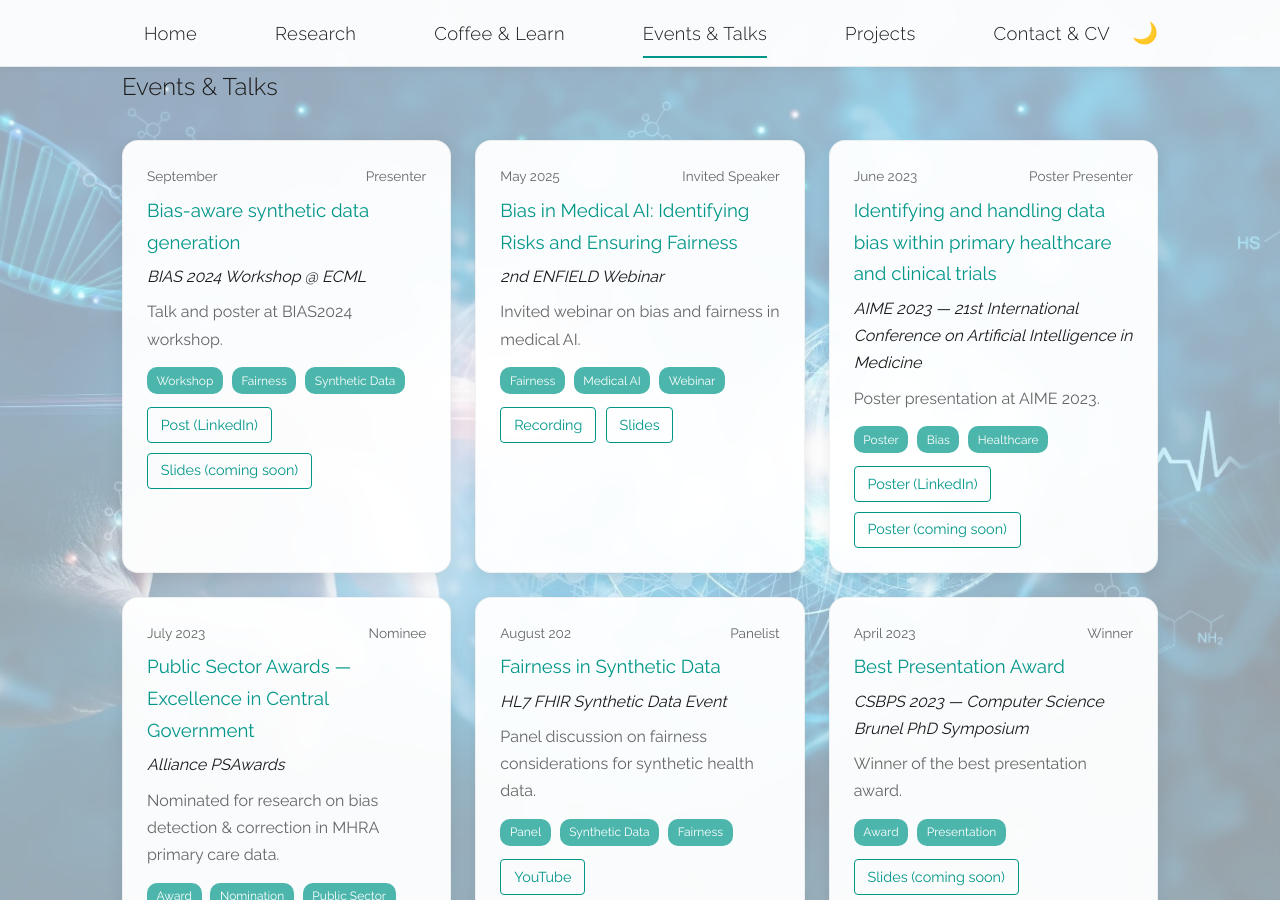
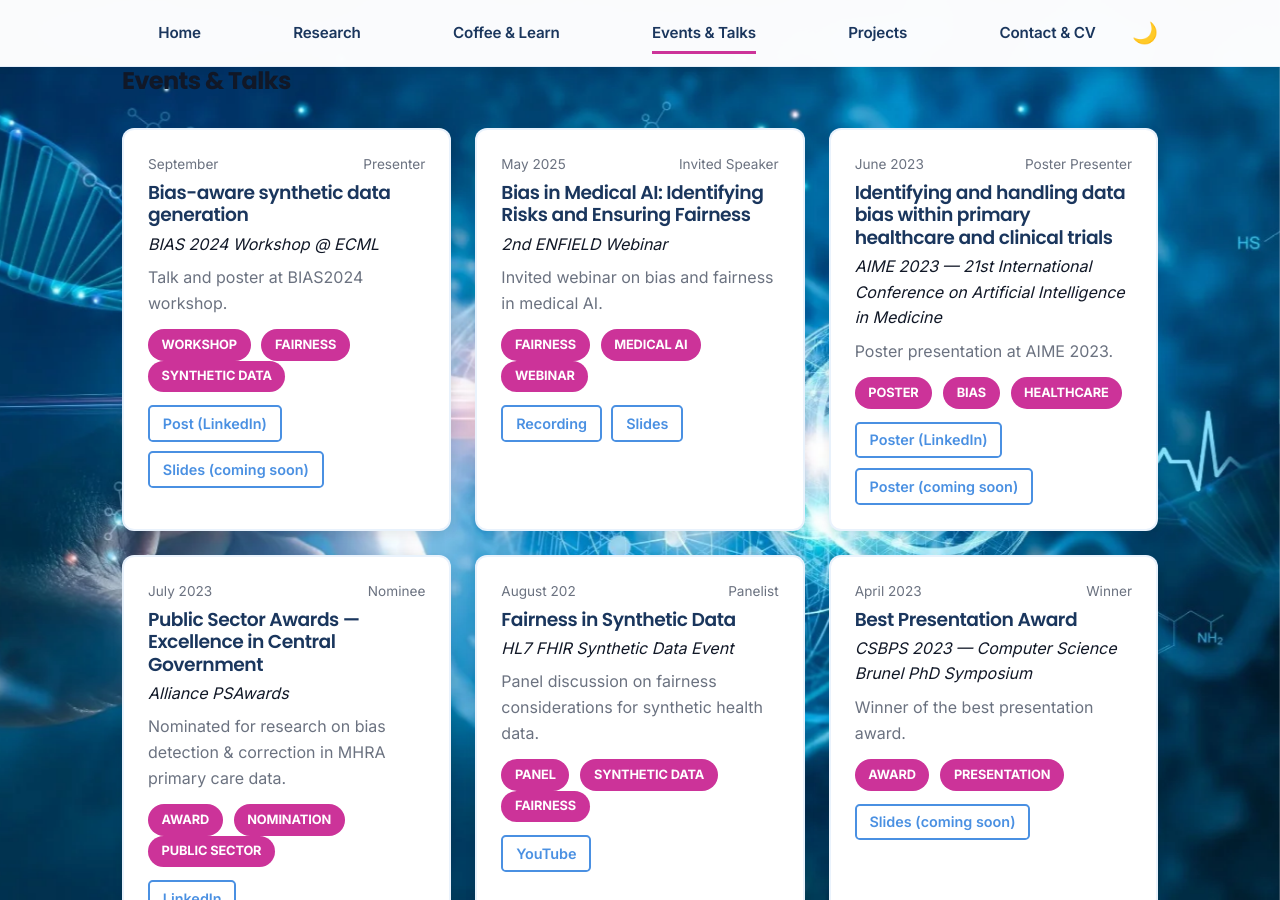
Before and after one commit to barbaraDraghi/barbaradraghi.github.io, a Jekyll site: the page built from pages/events-talks.md, in a window 1280 px wide and 900 px high. Built offline with Jekyll 4.4.1, drawn with Linux system fonts in a browser that asks for light colours.

Commit message:
updating style

```diff
--- a/assets/css/style.css
+++ b/assets/css/style.css
@@ -3,41 +3,75 @@
    Unified Glass Design (Dark default + White Light Mode)
    ========================================================== */
 
-@import url('https://fonts.googleapis.com/css2?family=Raleway:wght@300;400;500;600;700&family=Merriweather:wght@300;400;700&display=swap');
+@import url('https://fonts.googleapis.com/css2?family=Inter:wght@400;500;600;700;800&family=Poppins:wght@600;700;800&display=swap');
 
 /* ==========================================================
    COLOR SYSTEM
    ========================================================== */
 
 :root {
-  --font-main: 'Raleway', 'Helvetica Neue', Arial, sans-serif;
-  --font-accent: 'Merriweather', serif;
+  --font-main: 'Inter', -apple-system, BlinkMacSystemFont, 'Segoe UI', sans-serif;
+  --font-accent: 'Poppins', 'Inter', sans-serif;
 
-  --petrol-base: #009688;
-  --petrol-dark: #00796b;
-  --petrol-light: #4db6ac;
-  --petrol-glow: rgba(0, 150, 136, 0.25);
+  /* === LIGHT MODE (DEFAULT) === */
+  /* Primary Blue - from CPRD slide */
+  --primary-blue: #4A90E2;
+  --primary-blue-dark: #357ABD;
+  --primary-blue-light: #64A8F5;
+  --navy-blue: #1A365D;
 
-  /* === DEFAULT: DARK THEME === */
-  --color-bg: #0d1117;
-  --color-text: #f2f2f2;
-  --color-muted: #999;
-  --color-border: rgba(255,255,255,0.1);
-  --color-panel: rgba(25,25,25,0.7);
-  --color-shadow: rgba(0,0,0,0.4);
-  --color-bg-rgb: 13,17,23;
+  /* Accent Magenta - from slide "WHY DO WE NEED IT?" */
+  --accent-magenta: #CC3399;
+  --accent-magenta-dark: #A3297A;
+  --accent-magenta-light: #D966B8;
+  --magenta-vibrant: #CC3399;
+
+  /* Supporting Blues */
+  --blue-soft: #64B5F6;
+  --blue-deep: #1A365D;
+  --blue-pale: #E3F2FD;
+
+  /* Light Mode Colors */
+  --color-bg: #F9FAFB;
+  --color-text: #111827;
+  --color-muted: #6B7280;
+  --color-border: rgba(74, 144, 226, 0.12);
+  --color-panel: #FFFFFF;
+  --color-shadow: rgba(0, 0, 0, 0.08);
+  --color-bg-rgb: 249, 250, 251;
+  --primary-glow: rgba(74, 144, 226, 0.2);
+  --accent-glow: rgba(204, 51, 153, 0.25);
 }
 
-/* === LIGHT MODE === */
-[data-theme="light"] {
-  --color-bg: #fdfdfd;                 /* overall page background */
-  --color-text: #1a1a1a;               /* main text */
-  --color-muted: #666;                 /* secondary text */
-  --color-border: rgba(0, 0, 0, 0.08);
-  --color-shadow: rgba(0, 0, 0, 0.08);
-  --color-panel: rgba(255, 255, 255, 0.9); /* bright translucent white */
-  --color-bg-rgb: 255, 255, 255;
-  --petrol-glow: rgba(0, 150, 136, 0.15);
+/* === DARK MODE === */
+[data-theme="dark"] {
+  /* Lighter Blues for dark mode visibility */
+  --primary-blue: #64B5F6;
+  --primary-blue-dark: #42A5F5;
+  --primary-blue-light: #90CAF9;
+  --navy-blue: #90CAF9;
+
+  /* Brighter Magenta for dark backgrounds */
+  --accent-magenta: #E680C4;
+  --accent-magenta-dark: #CC3399;
+  --accent-magenta-light: #F0A3D6;
+  --magenta-vibrant: #CC3399;
+
+  /* Supporting Blues */
+  --blue-soft: #90CAF9;
+  --blue-deep: #1E88E5;
+  --blue-pale: #0D47A1;
+
+  /* Dark Mode Colors */
+  --color-bg: #0d1117;
+  --color-text: #E8EAED;
+  --color-muted: #90A4AE;
+  --color-border: rgba(100, 181, 246, 0.2);
+  --color-panel: #1C2128;
+  --color-shadow: rgba(0, 0, 0, 0.5);
+  --color-bg-rgb: 13, 17, 23;
+  --primary-glow: rgba(100, 181, 246, 0.3);
+  --accent-glow: rgba(230, 128, 196, 0.3);
 }
 
 /* ==========================================================
@@ -59,7 +93,7 @@
   background-size: cover;
   background-position: center;
   background-repeat: no-repeat;
-  opacity: 0.4;
+  opacity: 1;
   z-index: -1;
 }
 
@@ -67,24 +101,29 @@ body {
   font-family: var(--font-main);
   background-color: var(--color-bg);
   color: var(--color-text);
-  line-height: 1.7;
+  line-height: 1.6;
+  font-size: 16px;
   transition: background-color 0.3s ease, color 0.3s ease;
   max-width: 1100px;
   margin: 0 auto;
   padding: 0 2rem;
+  -webkit-font-smoothing: antialiased;
+  -moz-osx-font-smoothing: grayscale;
 }
 
 a {
-  color: var(--petrol-base);
+  color: var(--primary-blue);
   text-decoration: none;
   transition: color 0.2s ease;
 }
-a:hover { color: var(--petrol-dark); }
+a:hover { color: var(--accent-magenta); }
 
 h1, h2, h3, h4 {
-  font-family: var(--font-main);
+  font-family: var(--font-accent);
   margin-bottom: 0.6rem;
-  font-weight: 300;
+  font-weight: 700;
+  letter-spacing: -0.025em;
+  line-height: 1.2;
 }
 
 /* ==========================================================
@@ -94,17 +133,19 @@ h1, h2, h3, h4 {
   display: flex;
   justify-content: center;
   align-items: center;
-  padding: 0.8rem 0;
+  padding: 1rem 0;
   position: sticky;
   top: 0;
   z-index: 100;
-  background: rgba(var(--color-bg-rgb), 0.9);
-  backdrop-filter: blur(8px);
-  border-bottom: 1px solid var(--color-border);
+  background: rgba(255, 255, 255, 0.98);
+  backdrop-filter: saturate(180%) blur(20px);
+  -webkit-backdrop-filter: saturate(180%) blur(20px);
+  border-bottom: 1px solid rgba(0, 0, 0, 0.06);
   margin-left: calc(-1 * ((100vw - 1100px) / 2 + 2rem));
   margin-right: calc(-1 * ((100vw - 1100px) / 2 + 2rem));
   width: 100vw;
   max-width: 100vw;
+  box-shadow: 0 1px 3px rgba(0, 0, 0, 0.05);
 }
 
 .nav-wrapper {
@@ -127,11 +168,12 @@ h1, h2, h3, h4 {
 
 .nav-right a {
   position: relative;
-  color: var(--color-text);
-  font-weight: 300;
-  font-size: 1.15rem;
+  color: var(--navy-blue);
+  font-weight: 600;
+  font-size: 0.95rem;
   padding: 0.3rem 0;
-  letter-spacing: 0.02em;
+  letter-spacing: -0.01em;
+  text-transform: capitalize;
 }
 
 .nav-right a::after {
@@ -140,8 +182,8 @@ h1, h2, h3, h4 {
   left: 0;
   bottom: -4px;
   width: 0%;
-  height: 2px;
-  background-color: var(--petrol-base);
+  height: 3px;
+  background: var(--accent-magenta);
   transition: width 0.25s ease;
 }
 .nav-right a:hover::after,
@@ -158,7 +200,7 @@ h1, h2, h3, h4 {
 }
 #theme-toggle:hover {
   transform: scale(1.1);
-  color: var(--petrol-base);
+  color: var(--accent-magenta);
 }
 
 /* ==========================================================
@@ -170,35 +212,41 @@ h1, h2, h3, h4 {
   justify-content: space-between;
   flex-wrap: wrap;
   gap: 3rem;
-  padding: 3.5rem 2.5rem;
-  border-radius: 1.2rem;
+  padding: 4rem 3rem;
+  border-radius: 1.25rem;
   margin: 3rem 0;
-  background: var(--color-panel);
-  backdrop-filter: blur(14px);
-  box-shadow: 0 8px 25px var(--color-shadow);
-  transition: background 0.3s ease, box-shadow 0.3s ease;
+  background: linear-gradient(135deg, #FFFFFF 0%, #F8FAFB 100%);
+  box-shadow: 0 10px 40px rgba(0, 0, 0, 0.06), 0 2px 8px rgba(0, 0, 0, 0.04);
+  border: 1px solid rgba(0, 0, 0, 0.05);
+  transition: transform 0.3s ease, box-shadow 0.3s ease;
 }
 
 .hero:hover { transform: translateY(-2px); }
 
 .intro { flex: 1 1 55%; text-align: left; }
 .intro h1 {
-  font-size: 2.6rem;
-  color: var(--petrol-base);
-  font-weight: 300;
+  font-size: 3.5rem;
+  color: var(--accent-magenta);
+  font-weight: 800;
   text-align: left;
+  letter-spacing: -0.04em;
+  line-height: 1.1;
+  margin-bottom: 0.5rem;
 }
 }
 .intro h2 {
-  font-weight: 400;
-  color: var(--color-muted);
+  font-weight: 500;
+  color: var(--navy-blue);
   margin-bottom: 1.5rem;
+  font-size: 1.25rem;
+  letter-spacing: -0.01em;
 }
 .intro p {
-  font-size: 1rem;
+  font-size: 1.05rem;
   color: var(--color-text);
   margin-bottom: 1.8rem;
   line-height: 1.7;
+  font-weight: 400;
 }
 
 .portrait {
@@ -210,8 +258,8 @@ h1, h2, h3, h4 {
   height: 300px;
   border-radius: 50%;
   object-fit: cover;
-  border: 3px solid var(--petrol-base);
-  box-shadow: 0 0 24px var(--petrol-glow);
+  border: 5px solid var(--accent-magenta);
+  box-shadow: 0 12px 40px var(--accent-glow), 0 0 0 1px rgba(255,255,255,0.8);
   transition: transform 0.4s ease, box-shadow 0.4s ease;
 }
 .portrait img:hover {
@@ -229,19 +277,22 @@ h1, h2, h3, h4 {
   margin-top: 1.2rem;
 }
 .btn-contact {
-  background-color: var(--petrol-base);
+  background: var(--primary-blue);
   color: #fff !important;
-  border-radius: 0.6rem;
-  font-weight: 500;
+  border-radius: 0.65rem;
+  font-weight: 600;
   text-decoration: none;
   font-size: 0.95rem;
-  padding: 0.8rem 1.5rem;
-  box-shadow: 0 4px 8px var(--petrol-glow);
-  transition: all 0.25s ease;
+  padding: 0.9rem 1.8rem;
+  box-shadow: 0 4px 14px var(--primary-glow);
+  transition: all 0.25s cubic-bezier(0.4, 0, 0.2, 1);
+  border: none;
+  letter-spacing: -0.01em;
 }
 .btn-contact:hover {
-  background-color: var(--petrol-dark);
-  transform: translateY(-3px);
+  background: var(--accent-magenta);
+  transform: translateY(-2px);
+  box-shadow: 0 8px 24px var(--accent-glow);
 }
 
 /* ==========================================================
@@ -260,60 +311,92 @@ h1, h2, h3, h4 {
 
 /* --- Unified Card Style --- */
 .card {
-  background: var(--color-panel);
-  border: 1px solid var(--color-border);
+  background: #FFFFFF;
+  border: 1px solid rgba(0, 0, 0, 0.08);
   border-radius: 1rem;
-  padding: 1.8rem;
-  box-shadow: 0 6px 18px var(--petrol-glow);
-  backdrop-filter: blur(12px);
-  -webkit-backdrop-filter: blur(12px);
-  transition: transform 0.3s ease, box-shadow 0.3s ease, border-color 0.3s ease, background 0.3s ease;
+  padding: 2rem;
+  box-shadow: 0 4px 16px rgba(0, 0, 0, 0.04), 0 2px 4px rgba(0, 0, 0, 0.02);
+  transition: all 0.3s cubic-bezier(0.4, 0, 0.2, 1);
   text-align: left;
+  position: relative;
+  overflow: hidden;
+}
+
+.card::before {
+  content: '';
+  position: absolute;
+  top: 0;
+  left: 0;
+  right: 0;
+  height: 4px;
+  background: linear-gradient(90deg, var(--primary-blue), var(--accent-magenta));
+  opacity: 0;
+  transition: opacity 0.3s ease;
 }
 
 .card:hover {
-  transform: translateY(-6px);
-  box-shadow: 0 12px 24px var(--petrol-glow);
-  border-color: var(--petrol-base);
+  transform: translateY(-4px);
+  box-shadow: 0 12px 32px rgba(0, 0, 0, 0.08), 0 4px 8px rgba(0, 0, 0, 0.04);
+  border-color: var(--accent-magenta);
+}
+
+.card:hover::before {
+  opacity: 1;
 }
 
 /* Headings */
 .card h3 {
   font-family: var(--font-accent);
-  color: var(--petrol-base);
-  font-size: 1.2rem;
-  margin-bottom: 0.6rem;
+  color: var(--navy-blue);
+  font-size: 1.35rem;
+  font-weight: 700;
+  margin-bottom: 0.75rem;
+  letter-spacing: -0.02em;
 }
 
 /* Descriptions */
 .card p {
-  font-size: 0.95rem;
-  color: var(--color-text);
-  line-height: 1.6;
+  font-size: 1rem;
+  color: var(--color-muted);
+  line-height: 1.7;
   margin-bottom: 1rem;
+  font-weight: 400;
 }
 
 /* Inline link (“Learn more →”) */
 .card a {
-  color: var(--petrol-base);
+  color: var(--primary-blue);
   font-weight: 500;
   text-decoration: none;
   border-bottom: 1px solid transparent;
   transition: all 0.2s ease;
 }
 .card a:hover {
-  border-bottom: 1px solid var(--petrol-base);
+  color: var(--accent-magenta);
+  border-bottom: 1px solid var(--accent-magenta);
 }
 
-/* === LIGHT THEME version === */
+/* === LIGHT MODE REFINEMENTS === */
 [data-theme="light"] .card {
-  background: rgba(255, 255, 255, 0.95);
-  border: 1px solid rgba(0, 0, 0, 0.06);
-  box-shadow: 0 8px 20px rgba(0, 0, 0, 0.08);
+  background: #FFFFFF;
+  border: 2px solid var(--color-border);
+  box-shadow: 0 4px 12px rgba(0, 0, 0, 0.08);
 }
 [data-theme="light"] .card:hover {
-  box-shadow: 0 12px 26px rgba(0, 0, 0, 0.1);
-  background: rgba(255, 255, 255, 0.9);
+  box-shadow: 0 8px 24px var(--accent-glow);
+  background: #FFFFFF;
+}
+
+/* Dark mode card refinements */
+[data-theme="dark"] .card {
+  background: var(--color-panel);
+  border: 1px solid var(--color-border);
+  box-shadow: 0 4px 16px rgba(0, 0, 0, 0.4);
+}
+[data-theme="dark"] .card:hover {
+  box-shadow: 0 8px 24px var(--accent-glow);
+  background: #21262d;
+  border-color: var(--accent-magenta);
 }
 
 /* Responsive layout */
@@ -336,28 +419,32 @@ h1, h2, h3, h4 {
   margin: 3rem 0;
 }
 .pub-section h2 {
-  color: var(--petrol-base);
+  color: var(--accent-magenta);
   font-family: var(--font-accent);
-  margin-bottom: 1.5rem;
+  font-weight: 800;
+  margin-bottom: 2rem;
   text-align: center;
+  font-size: 2.5rem;
+  letter-spacing: -0.03em;
 }
 .pub-card {
-  background: var(--color-panel);
-  border: 1px solid var(--color-border);
-  border-radius: 1rem;
+  background: #FFFFFF;
+  border: 2px solid var(--color-border);
+  border-radius: 0.75rem;
   padding: 1.8rem 2rem;
-  box-shadow: 0 6px 18px var(--petrol-glow);
+  box-shadow: 0 4px 12px rgba(0, 0, 0, 0.08);
   margin-bottom: 1.8rem;
-  transition: transform 0.3s ease, box-shadow 0.3s ease;
+  transition: transform 0.3s ease, box-shadow 0.3s ease, border-color 0.3s ease;
 }
 .pub-card:hover {
   transform: translateY(-4px);
-  box-shadow: 0 10px 22px var(--petrol-glow);
+  box-shadow: 0 8px 24px var(--accent-glow);
+  border-left: 4px solid var(--accent-magenta);
 }
 .pub-card h3 {
-  color: var(--petrol-base);
+  color: var(--navy-blue);
   font-size: 1.15rem;
-  font-weight: 400;
+  font-weight: 600;
   margin-bottom: 0.4rem;
 }
 .pub-authors {
@@ -366,7 +453,7 @@ h1, h2, h3, h4 {
   margin-bottom: 0.4rem;
 }
 .pub-journal {
-  color: var(--petrol-light);
+  color: var(--blue-soft);
   font-style: italic;
   margin-bottom: 0.8rem;
 }
@@ -377,18 +464,19 @@ h1, h2, h3, h4 {
   margin-top: 0.8rem;
 }
 .pub-buttons a {
-  background: var(--petrol-base);
+  background: var(--primary-blue);
   color: #fff !important;
   padding: 0.4rem 1rem;
-  border-radius: 0.4rem;
+  border-radius: 0.3rem;
   font-size: 0.85rem;
   text-decoration: none;
-  font-weight: 500;
-  transition: background 0.2s ease, transform 0.2s ease;
+  font-weight: 600;
+  transition: all 0.2s ease;
 }
 .pub-buttons a:hover {
-  background: var(--petrol-dark);
+  background: var(--accent-magenta);
   transform: translateY(-2px);
+  box-shadow: 0 4px 12px var(--accent-glow);
 }
 .abstract {
   margin-top: 0.8rem;
@@ -408,17 +496,17 @@ h1, h2, h3, h4 {
   margin: 2rem 0 3rem;
 }
 .event-card {
-  background: var(--color-panel);
-  border: 1px solid var(--color-border);
-  border-radius: 1rem;
+  background: #FFFFFF;
+  border: 2px solid var(--color-border);
+  border-radius: 0.75rem;
   padding: 1.5rem;
-  box-shadow: 0 6px 18px var(--petrol-glow);
-  backdrop-filter: blur(10px);
-  transition: transform 0.2s ease, box-shadow 0.2s ease;
+  box-shadow: 0 4px 12px rgba(0, 0, 0, 0.08);
+  transition: transform 0.2s ease, box-shadow 0.2s ease, border-color 0.2s ease;
 }
 .event-card:hover {
   transform: translateY(-4px);
-  box-shadow: 0 12px 24px var(--petrol-glow);
+  box-shadow: 0 8px 24px var(--accent-glow);
+  border-color: var(--accent-magenta);
 }
 .event-meta {
   display: flex;
@@ -428,8 +516,8 @@ h1, h2, h3, h4 {
   margin-bottom: 0.4rem;
 }
 .event-title {
-  color: var(--petrol-base);
-  font-weight: 400;
+  color: var(--navy-blue);
+  font-weight: 600;
   margin-bottom: 0.3rem;
 }
 .event-event {
@@ -446,12 +534,15 @@ h1, h2, h3, h4 {
 }
 .tag {
   display: inline-block;
-  padding: 0.2rem 0.6rem;
-  background: var(--petrol-dark);
+  padding: 0.35rem 0.85rem;
+  background: var(--accent-magenta);
   color: #fff;
-  border-radius: 10px;
-  font-size: 0.75rem;
-  margin-right: 0.3rem;
+  border-radius: 16px;
+  font-size: 0.8rem;
+  font-weight: 700;
+  margin-right: 0.4rem;
+  letter-spacing: -0.01em;
+  text-transform: uppercase;
 }
 .event-links {
   display: flex;
@@ -459,17 +550,19 @@ h1, h2, h3, h4 {
   gap: 0.6rem;
 }
 .event-link {
-  border: 1px solid var(--petrol-base);
-  color: var(--petrol-base);
+  border: 2px solid var(--primary-blue);
+  color: var(--primary-blue);
   padding: 0.3rem 0.8rem;
-  border-radius: 4px;
+  border-radius: 0.3rem;
   text-decoration: none;
   font-size: 0.9rem;
-  transition: background 0.2s ease, color 0.2s ease;
+  font-weight: 600;
+  transition: all 0.2s ease;
 }
 .event-link:hover {
-  background: var(--petrol-base);
-  color: var(--color-bg);
+  background: var(--accent-magenta);
+  color: #fff;
+  border-color: var(--accent-magenta);
 }
 
 /* ==========================================================
@@ -482,15 +575,18 @@ footer {
   font-size: 0.9rem;
   color: var(--color-muted);
   border-top: 1px solid var(--color-border);
-  background: rgba(var(--color-bg-rgb), 0.9);
-  backdrop-filter: blur(6px);
+  background: #FFFFFF;
   margin-left: calc(-1 * ((100vw - 1100px) / 2 + 2rem));
   margin-right: calc(-1 * ((100vw - 1100px) / 2 + 2rem));
   width: 100vw;
   max-width: 100vw;
   margin-bottom: 0;
 }
-footer a { color: var(--petrol-base); }
+footer a {
+  color: var(--primary-blue);
+  transition: color 0.2s ease;
+}
+footer a:hover { color: var(--accent-magenta); }
 
 /* ==========================================================
    RESPONSIVE DESIGN
@@ -509,55 +605,88 @@ footer a { color: var(--petrol-base); }
 
 /* Navbar — light version */
 [data-theme="light"] .navbar {
-  background: rgba(255, 255, 255, 0.95);
-  border-bottom: 1px solid rgba(0, 0, 0, 0.08);
-  box-shadow: 0 2px 6px rgba(0, 0, 0, 0.04);
+  background: rgba(255, 255, 255, 0.98);
+  border-bottom: 1px solid var(--color-border);
+  box-shadow: 0 2px 8px rgba(0, 0, 0, 0.05);
+}
+
+/* Navbar — dark version */
+[data-theme="dark"] .navbar {
+  background: rgba(13, 17, 23, 0.98);
+  backdrop-filter: saturate(180%) blur(20px);
+  -webkit-backdrop-filter: saturate(180%) blur(20px);
+  border-bottom: 1px solid var(--color-border);
+  box-shadow: 0 2px 8px rgba(0, 0, 0, 0.3);
 }
 
 [data-theme="light"] .nav-left a,
-[data-theme="light"] .nav-right a,
+[data-theme="light"] .nav-right a {
+  color: var(--navy-blue);
+}
 [data-theme="light"] #theme-toggle {
-  color: #1a1a1a;
+  color: var(--navy-blue);
 }
 
-/* Hero + Cards — white frosted panels */
+/* Hero + Cards — solid white panels */
 [data-theme="light"] .hero,
 [data-theme="light"] .card,
 [data-theme="light"] .pub-card,
 [data-theme="light"] .event-card {
-  background: rgba(255, 255, 255, 0.95);
-  border: 1px solid rgba(0, 0, 0, 0.05);
-  box-shadow: 0 6px 18px rgba(0, 0, 0, 0.08);
+  background: #FFFFFF;
+  border: 2px solid var(--color-border);
+  box-shadow: 0 4px 12px rgba(0, 0, 0, 0.08);
   color: #1a1a1a;
 }
 
-/* Buttons stay turquoise on white */
+/* Dark mode - dark cards */
+[data-theme="dark"] .hero,
+[data-theme="dark"] .card,
+[data-theme="dark"] .pub-card,
+[data-theme="dark"] .event-card {
+  background: var(--color-panel);
+  border: 1px solid var(--color-border);
+  box-shadow: 0 4px 16px rgba(0, 0, 0, 0.4);
+  color: var(--color-text);
+}
+
+/* Buttons stay bold and clean */
 [data-theme="light"] .btn-contact {
-  background-color: var(--petrol-base);
+  background: var(--primary-blue);
   color: #fff !important;
+  box-shadow: 0 4px 12px var(--primary-glow);
 }
 [data-theme="light"] .btn-contact:hover {
-  background-color: var(--petrol-dark);
+  background: var(--accent-magenta);
+  box-shadow: 0 6px 20px var(--accent-glow);
 }
 
 /* Research / Event tags and links */
 [data-theme="light"] .tag {
-  background: var(--petrol-light);
+  background: var(--accent-magenta);
   color: #fff;
 }
 [data-theme="light"] .event-link {
-  border-color: var(--petrol-base);
-  color: var(--petrol-base);
+  border-color: var(--primary-blue);
+  color: var(--primary-blue);
 }
 [data-theme="light"] .event-link:hover {
-  background: var(--petrol-base);
+  background: var(--accent-magenta);
   color: #fff;
+  border-color: var(--accent-magenta);
 }
 
-/* Footer — soft white tint */
+/* Footer — solid white */
 [data-theme="light"] footer {
-  background: rgba(255, 255, 255, 0.9);
+  background: #FFFFFF;
   color: var(--color-muted);
-  border-top: 1px solid rgba(0, 0, 0, 0.08);
-  box-shadow: 0 -1px 6px rgba(0, 0, 0, 0.04);
+  border-top: 1px solid var(--color-border);
+  box-shadow: 0 -2px 8px rgba(0, 0, 0, 0.05);
 }
+
+/* Footer — dark version */
+[data-theme="dark"] footer {
+  background: rgba(13, 17, 23, 0.95);
+  color: var(--color-muted);
+  border-top: 1px solid var(--color-border);
+  box-shadow: 0 -2px 8px rgba(0, 0, 0, 0.3);
+}
```
